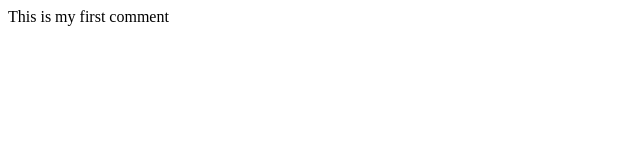
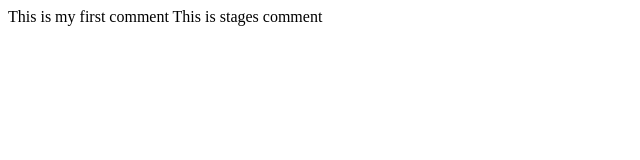
Before and after one commit to Rajeshediga143/My-First-Project, a plain HTML site: page index.html in a window 1280 px wide. Shown: the whole page, without its empty margins (0-640 px from the left). Drawn offline with Linux system fonts and the light colour scheme.

Commit message:
This is commited all at a time

```diff
--- a/index.html
+++ b/index.html
@@ -8,5 +8,6 @@
 </head>
 <body>
     This is my first comment
+    This is stages comment
 </body>
 </html>
```
Also changed, not shown: contact.html (added), info.html (added).
